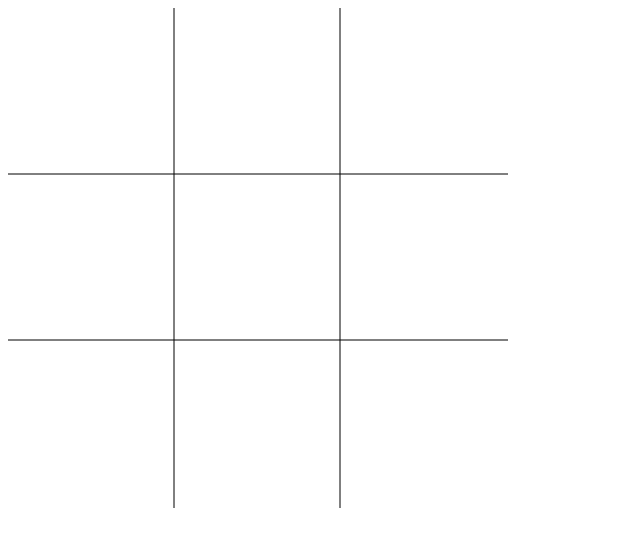
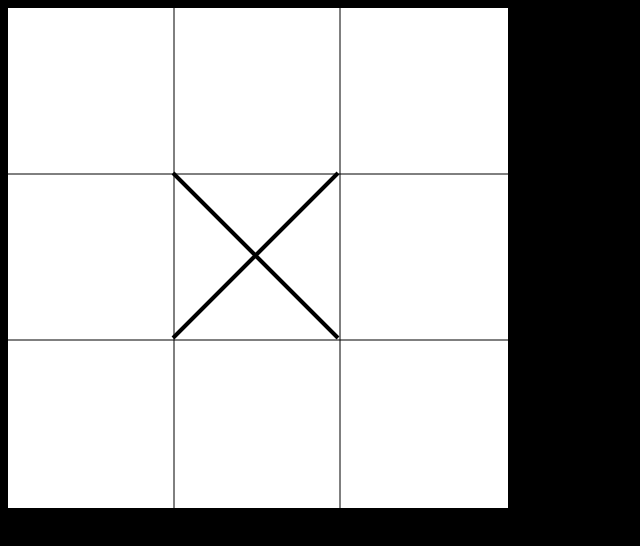
Before and after one commit to jamesaanderson/tic-tac-toe, a plain HTML site: page index.html in a window 1280 px wide. Both pictures are taken after a click on the element 258 px from the left and 258 px from the top of the page. Shown: the whole page, without its empty margins (0-640 px from the left). Drawn offline with nearby package versions, Linux system fonts and the light colour scheme.

Commit message:
Show x's and o's

```diff
--- a/game.js
+++ b/game.js
@@ -1,3 +1,7 @@
+var cells = {'a1': '', 'a2': '', 'a3': '',
+             'b1': '', 'b2': '', 'b3': '',
+             'c1': '', 'c2': '', 'c3': ''};
+
 function Game(width, height) {
   this.width = width;
   this.height = height;
@@ -6,27 +10,96 @@ function Game(width, height) {
   this.canvas.height = this.height;
   this.ctx = this.canvas.getContext('2d');
 
-  this.columns = 2;
-  this.rows = 2;
+  // x plays first
+  this.currentPlayer = 'x';
 }
 
 Game.prototype.drawGrid = function() {
   var ctx = this.ctx;
   ctx.beginPath();
 
-  for (var i=1; i<=this.columns; i++) {
+  for (var i=1; i<=2; i++) {
     ctx.moveTo(166*i, 0);
     ctx.lineTo(166*i, this.width);
   }
 
-  for (var i=1; i<=this.rows; i++) {
+  for (var i=1; i<=2; i++) {
     ctx.moveTo(0, 166*i);
     ctx.lineTo(this.width, 166*i);
   }
 
   ctx.stroke();
+  ctx.closePath();
 }
 
-Game.prototype.handleClick = function() {
-  alert('Clicked!');
+Game.prototype.handleClick = function(e) {
+  var x = e.offsetX
+      y = e.offsetY;
+
+  if (this.currentPlayer == 'x') {
+    cells[findCell(x, y)[0]] = 'x';
+    this.drawX(findCell(x, y)[1], findCell(x, y)[2]);
+
+    this.currentPlayer = 'o';
+  } else {
+    cells[findCell(x, y)[0]] = 'o';
+    this.drawO(findCell(x, y)[1], findCell(x, y)[2]);
+
+    this.currentPlayer = 'x';
+  }
 }
+
+Game.prototype.drawX = function(x, y) {
+  var ctx = this.ctx;
+  var cord = [[[x, y], [x+165, y+165]], [[x, y+165], [x+165, y]]];
+  ctx.beginPath();
+  ctx.lineWidth = 4;
+
+  for (var i = 0; i < 2; i++) {
+    ctx.moveTo(cord[i][0][0], cord[i][0][1]);
+    ctx.lineTo(cord[i][1][0], cord[i][1][1]);
+  }
+
+  ctx.stroke();
+  ctx.closePath();
+}
+
+Game.prototype.drawO = function(x, y) {
+  var ctx = this.ctx;
+  ctx.beginPath();
+
+  ctx.beginPath();
+  ctx.arc((x+165)-82.5, (y+165)-82.5, 82.5, 82.5, Math.PI*2, true);
+  ctx.stroke();
+  ctx.closePath();
+}
+
+function findCell(x, y) {
+  var cell;
+  var x;
+  var y;
+
+  if (y <= 165) {
+    cell = 'a';
+    y = 0;
+  } else if (y <= 330) {
+    cell = 'b';
+    y = 165;
+  } else if (y <= 495) {
+    cell = 'c';
+    y = 330;
+  }
+
+  if (x <= 165) {
+    cell += '1';
+    x = 0;
+  } else if (x <= 330) {
+    cell += '2';
+    x = 165;
+  } else if (x <= 495) {
+    cell += '3';
+    x = 330;
+  }
+
+  return [cell, x, y];
+}
--- a/index.html
+++ b/index.html
@@ -3,21 +3,29 @@
   <head>
     <title>Tic Tac Toe</title>
 
+    <style>
+      body { background-color: black; }
+      canvas { background-color: white }
+    </style>
+
     <script src="https://ajax.googleapis.com/ajax/libs/jquery/1.11.2/jquery.min.js"></script>
     <script src="game.js"></script>
+    <script src="tictactoe.js"></script>
     <script>
       $(document).ready(function() {
         var game = new Game(500, 500);
         game.drawGrid();
 
         $('canvas').click(function(e) {
-          game.handleClick();
+          game.handleClick(e)
         });
       });
     </script>
   </head>
 
   <body>
-    <canvas></canvas>
+    <canvas>
+      Your browser does not support HTML5 Canvas.
+    </canvas>
   </body>
 </html>
--- /dev/null
+++ b/tictactoe.js
@@ -0,0 +1,14 @@
+function TicTacToe() {
+  this.wins = [['a1','a2','a3'],
+               ['b1','b2','b3'],
+               ['c1','c2','c3'],
+               ['a1','b1','c1'],
+               ['a2','b2','c2'],
+               ['a3','b3','c3'],
+               ['a1','b2','c3'],
+               ['c1','b2','a3']];
+}
+
+TicTacToe.prototype.isWin = function(cells) {
+
+}
```
